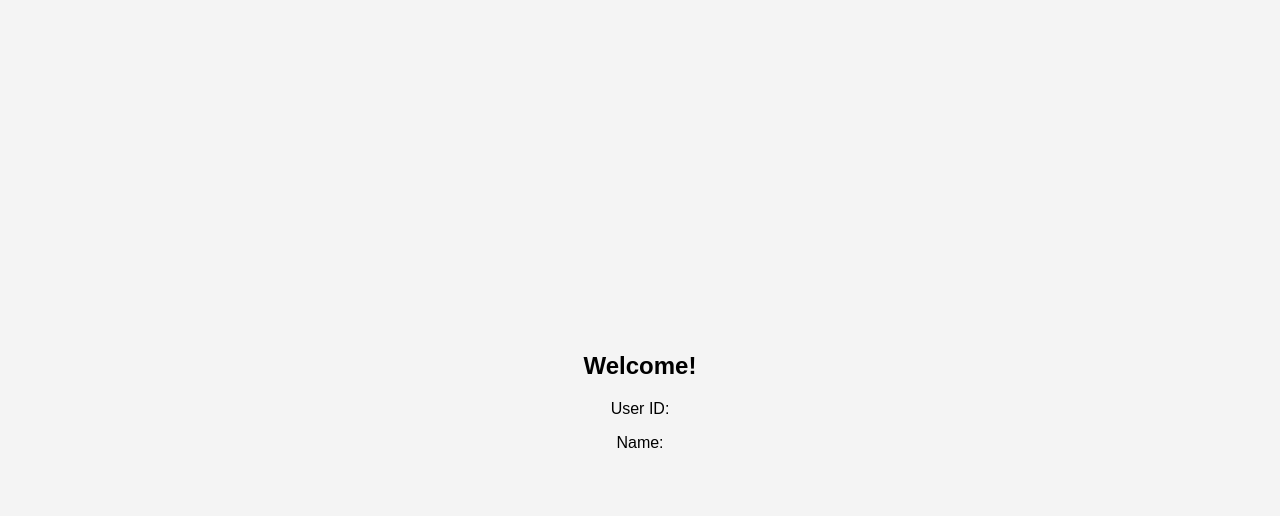
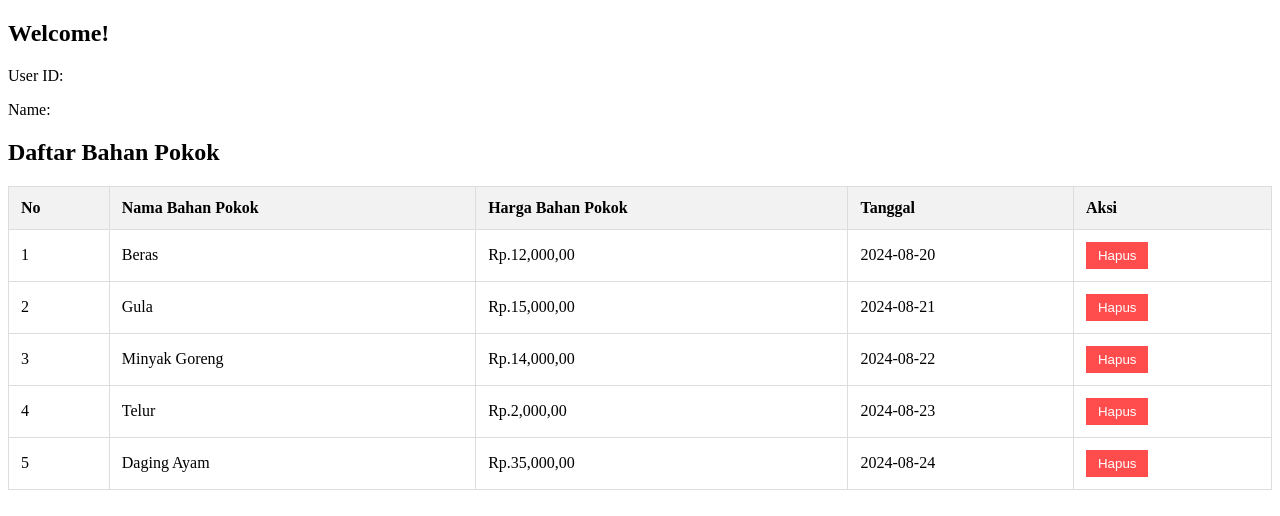
Before and after one commit to henshammi/App_Informasi, a website: page public/index.html in a window 1280 px wide. Drawn offline with Linux system fonts and the light colour scheme.

Commit message:
dashboard

```diff
--- /dev/null
+++ b/public/assets/css/dashboard.css
@@ -0,0 +1,31 @@
+/* Tabel Daftar Bahan Pokok */
+table {
+    width: 100%;
+    border-collapse: collapse;
+    margin-top: 20px;
+}
+
+table, th, td {
+    border: 1px solid #ddd;
+}
+
+th, td {
+    padding: 12px;
+    text-align: left;
+}
+
+th {
+    background-color: #f2f2f2;
+}
+
+.hapus-btn {
+    padding: 6px 12px;
+    background-color: #ff4d4d;
+    color: white;
+    border: none;
+    cursor: pointer;
+}
+
+.hapus-btn:hover {
+    background-color: #ff3333;
+}
--- a/public/index.html
+++ b/public/index.html
@@ -1,9 +1,9 @@
 <!DOCTYPE html>
 <html lang="en">
   <head>
-    <meta charset="UTF-8">
-    <meta name="viewport" content="width=device-width, initial-scale=1.0">
-    <link rel="stylesheet" href="assets/css/style.css">
+    <meta charset="UTF-8" />
+    <meta name="viewport" content="width=device-width, initial-scale=1.0" />
+    <link rel="stylesheet" href="assets/css/dashboard.css" />
     <title>Dashboard</title>
   </head>
   <body>
@@ -11,13 +11,30 @@
       <h2>Welcome!</h2>
       <p>User ID: <span id="userId"></span></p>
       <p>Name: <span id="userName"></span></p>
+      <h2>Daftar Bahan Pokok</h2>
+      <table id="bahanTable">
+        <thead>
+          <tr>
+            <th>No</th>
+            <th>Nama Bahan Pokok</th>
+            <th>Harga Bahan Pokok</th>
+            <th>Tanggal</th>
+            <th>Aksi</th>
+          </tr>
+        </thead>
+        <tbody>
+          <!-- Data akan dimuat di sini melalui JavaScript -->
+        </tbody>
+      </table>
     </div>
 
     <script>
-        const userId = localStorage.getItem('userId');
-        const userName = localStorage.getItem('userName');
-        document.getElementById('userId').textContent = userId;
-        document.getElementById('userName').textContent = userName;
+      const userId = localStorage.getItem("userId");
+      const userName = localStorage.getItem("userName");
+      document.getElementById("userId").textContent = userId;
+      document.getElementById("userName").textContent = userName;
     </script>
+
+    <script src="../src/js/dashboard.js"></script>
   </body>
 </html>
--- /dev/null
+++ b/src/js/dashboard.js
@@ -0,0 +1,64 @@
+document.addEventListener("DOMContentLoaded", function () {
+  // Daftar bahan pokok (data dummy)
+  const bahanPokok = [
+    { nama: "Beras", tanggal: "2024-08-20", harga: 12000 },
+    { nama: "Gula", tanggal: "2024-08-21", harga: 15000 },
+    { nama: "Minyak Goreng", tanggal: "2024-08-22", harga: 14000 },
+    { nama: "Telur", tanggal: "2024-08-23", harga: 2000 },
+    { nama: "Daging Ayam", tanggal: "2024-08-24", harga: 35000 },
+  ];
+
+  // Memastikan tableBody ada
+  const tableBody = document.querySelector("#bahanTable tbody");
+  if (tableBody) {
+    // Memuat data ke dalam tabel
+    bahanPokok.forEach((bahan, index) => {
+      const row = document.createElement("tr");
+
+      row.innerHTML = `
+                <td>${index + 1}</td>
+                <td>${bahan.nama}</td>
+                <td>Rp.${bahan.harga.toLocaleString()},00</td>
+                <td>${bahan.tanggal}</td>
+                <td><button class="hapus-btn">Hapus</button></td>
+            `;
+
+      tableBody.appendChild(row);
+    });
+
+    // Tambahkan event listener untuk tombol hapus
+    tableBody.querySelectorAll(".hapus-btn").forEach((button, index) => {
+      button.addEventListener("click", function () {
+        // Menghapus baris tabel
+        tableBody.deleteRow(index);
+      });
+    });
+  }
+
+  // Login Form Submission
+  const loginForm = document.getElementById("loginForm");
+  if (loginForm) {
+    loginForm.addEventListener("submit", function (event) {
+      event.preventDefault();
+
+      const username = document.getElementById("username").value;
+      const password = document.getElementById("password").value;
+
+      // Dummy login logic
+      if (username === "admin" && password === "password") {
+        window.location.href = "dashboard.html";
+      } else {
+        document.getElementById("error-message").textContent =
+          "Invalid username or password";
+      }
+    });
+  }
+
+  // Logout
+  const logoutButton = document.getElementById("logout");
+  if (logoutButton) {
+    logoutButton.addEventListener("click", function () {
+      window.location.href = "login.html";
+    });
+  }
+});
```
Lines whose indentation alone changed are shown as unchanged.
